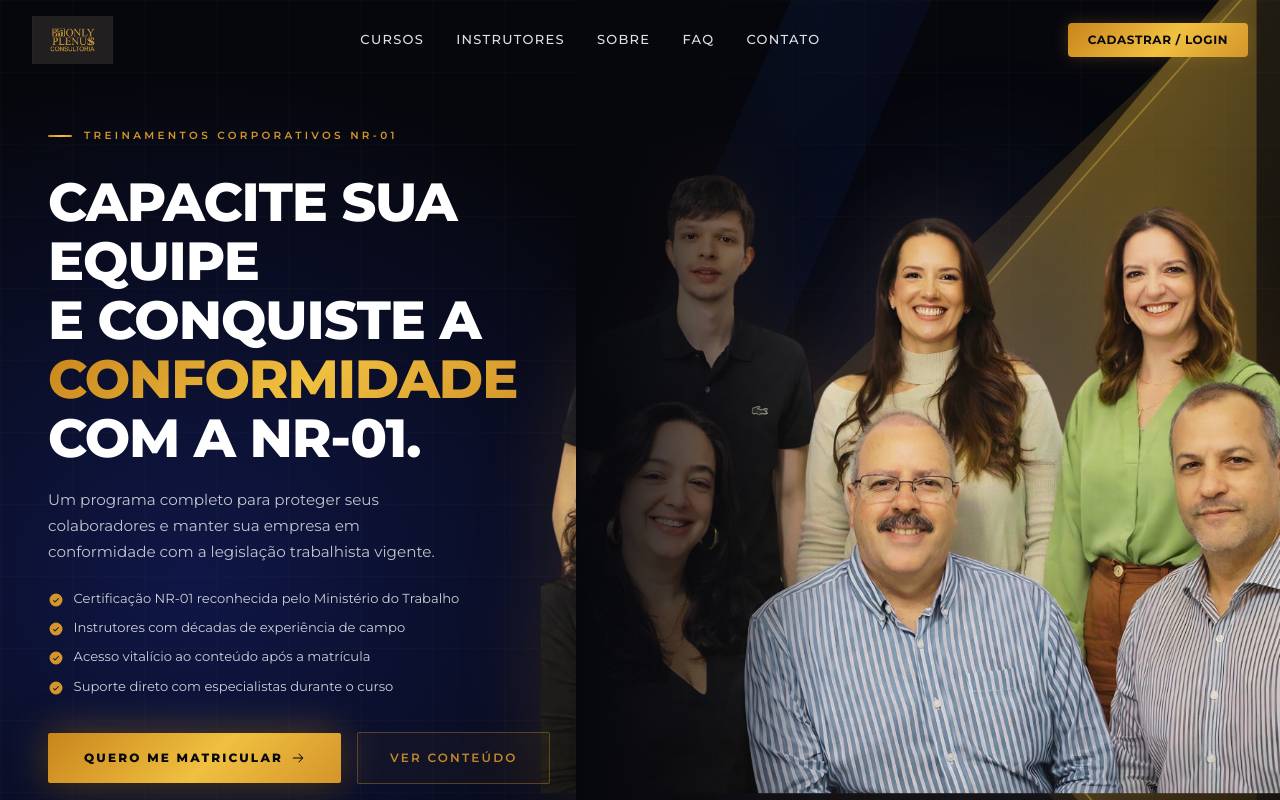
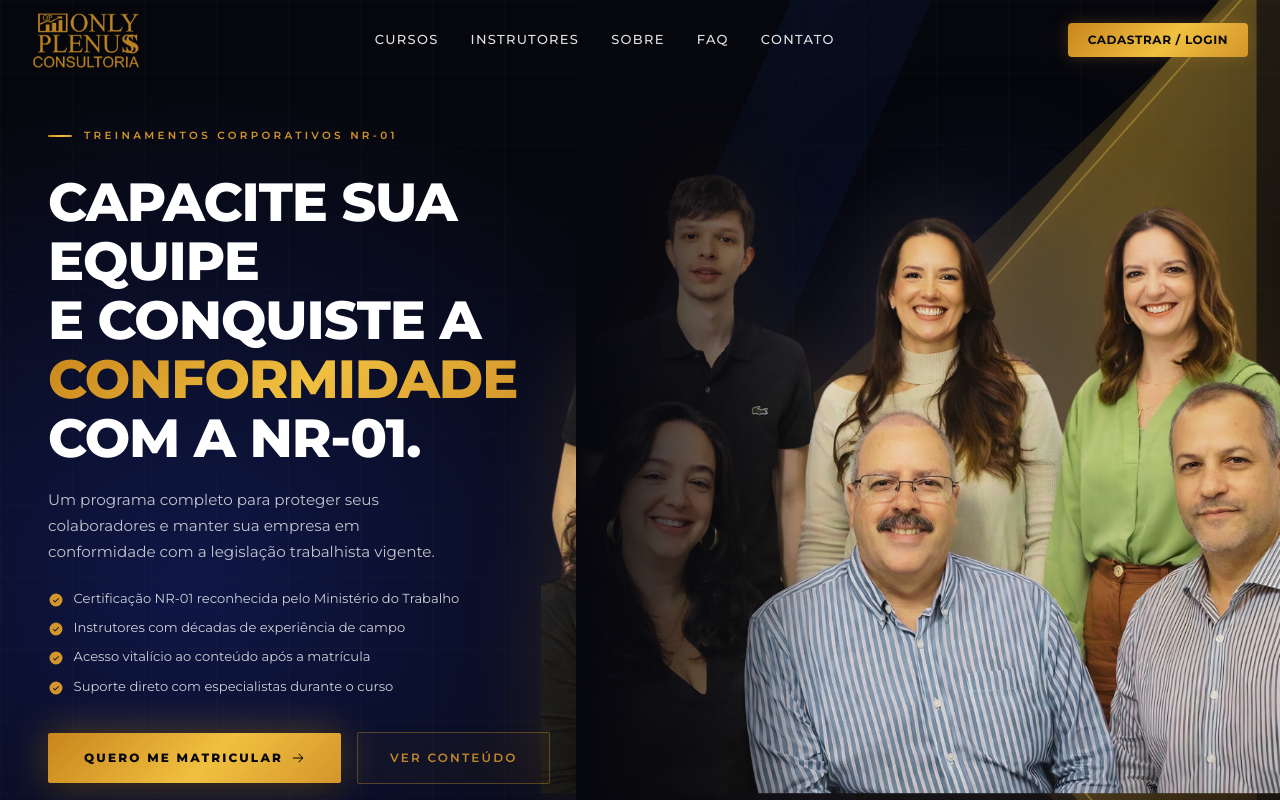
Before and after one commit to jorguzz-fer/onlyprenuss, a React (Vite) app: page / in a window 1280 px wide. Shown: the top 800 px of the page. Built offline with nearby package versions, Linux system fonts and the light colour scheme; the HTML template or start-up script is replaced by a standard one; a web font is replaced by a local one.

Commit message:
fix: atualiza logo para logo-v2.png com 60px de altura

```diff
--- a/src/components/op/OPHeader.tsx
+++ b/src/components/op/OPHeader.tsx
@@ -46,10 +46,10 @@ export default function OPHeader() {
           {/* Logo */}
           <a href="#hero" onClick={e => handleNavClick(e, '#hero')} className="group">
             <img
-              src="/logo/logo-only/logo.jpg"
+              src="/logo/logo-only/logo-v2.png"
               alt="Only Plenuss Consultoria"
               style={{
-                height: '48px',
+                height: '60px',
                 width: 'auto',
                 objectFit: 'contain',
                 transition: 'opacity 0.2s ease',
```
Also changed, not shown: public/logo/logo-only/logo-v2.png (added).
